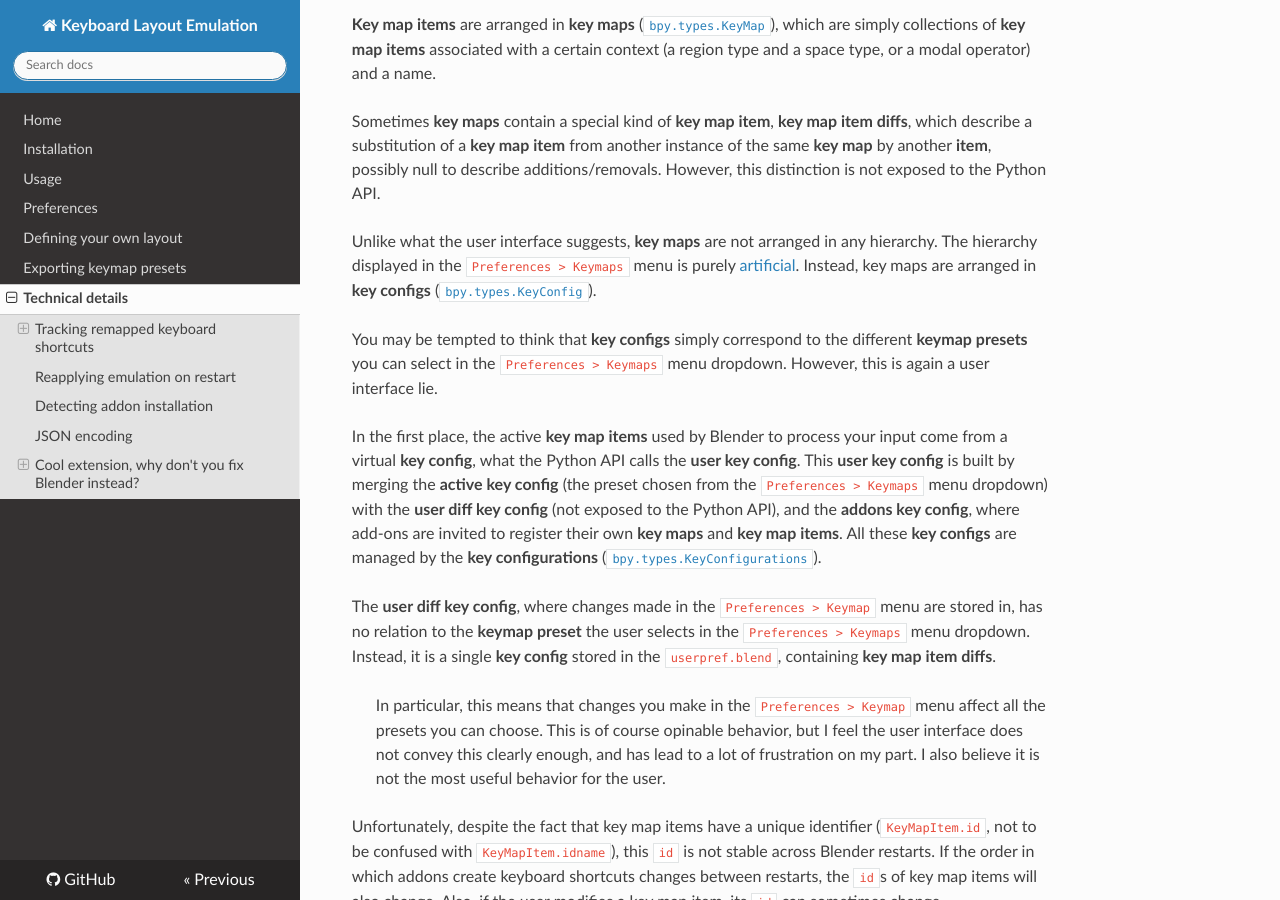
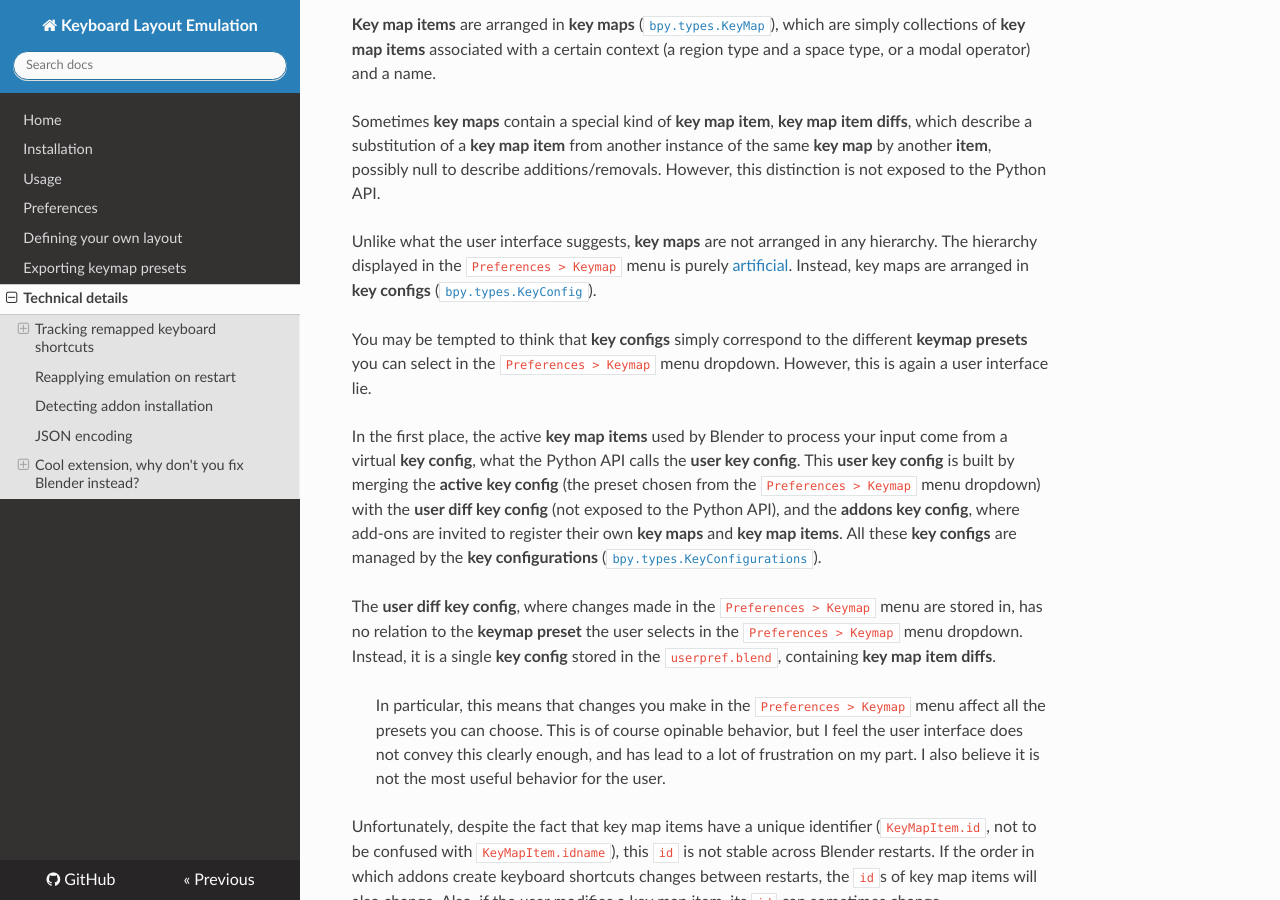
Before and after one commit to endorh/blender-keyboard-layout-emulation, an MkDocs documentation site: the page built from docs/technical-details.md, in a window 1280 px wide and 900 px high, scrolled down 661 px. Built offline with MkDocs 1.6.1, drawn with Linux system fonts in a browser that asks for light colours; nearby versions of some CDN libraries.

Commit message:
Fix reference to `Preferences > Keymap` in docs.

```diff
--- a/docs/technical-details.md
+++ b/docs/technical-details.md
@@ -31,13 +31,13 @@ null to describe additions/removals.
 However, this distinction is not exposed to the Python API.
 
 Unlike what the user interface suggests, **key maps** are not arranged in any
-hierarchy. The hierarchy displayed in the `Preferences > Keymaps` menu is purely
+hierarchy. The hierarchy displayed in the `Preferences > Keymap` menu is purely
 [artificial](https://projects.blender.org/blender/blender/src/commit/df05d3baea4fd8b210243ee226cea00e14b12e6d/scripts/modules/bl_keymap_utils/keymap_hierarchy.py#L45-L247).
 Instead, key maps are arranged in **key configs**
 ([`bpy.types.KeyConfig`](https://docs.blender.org/api/current/bpy.types.KeyConfig.html)).
 
 You may be tempted to think that **key configs** simply correspond to the
-different **keymap presets** you can select in the `Preferences > Keymaps` menu
+different **keymap presets** you can select in the `Preferences > Keymap` menu
 dropdown.
 However, this is again a user interface lie.
 
@@ -45,7 +45,7 @@ In the first place, the active **key map items** used by Blender to process
 your input come from a virtual **key config**, what the Python API calls
 the **user key config**.
 This **user key config** is built by merging the **active key config**
-(the preset chosen from the `Preferences > Keymaps` menu dropdown)
+(the preset chosen from the `Preferences > Keymap` menu dropdown)
 with the **user diff key config** (not exposed to the Python API),
 and the **addons key config**, where add-ons are invited to register their
 own **key maps** and **key map items**.
@@ -54,7 +54,7 @@ All these **key configs** are managed by the **key configurations**
 
 The **user diff key config**, where changes made in the `Preferences > Keymap` menu
 are stored in, has no relation to the **keymap preset** the user selects in the
-`Preferences > Keymaps` menu dropdown.
+`Preferences > Keymap` menu dropdown.
 Instead, it is a single **key config** stored in the `userpref.blend`,
 containing **key map item diffs**.
 
```
Also changed, not shown: docs/defining-your-own-keyboard-layout.md (+1 -1 lines), docs/preferences.md (+2 -2 lines), docs/usage.md (+1 -1 lines).
